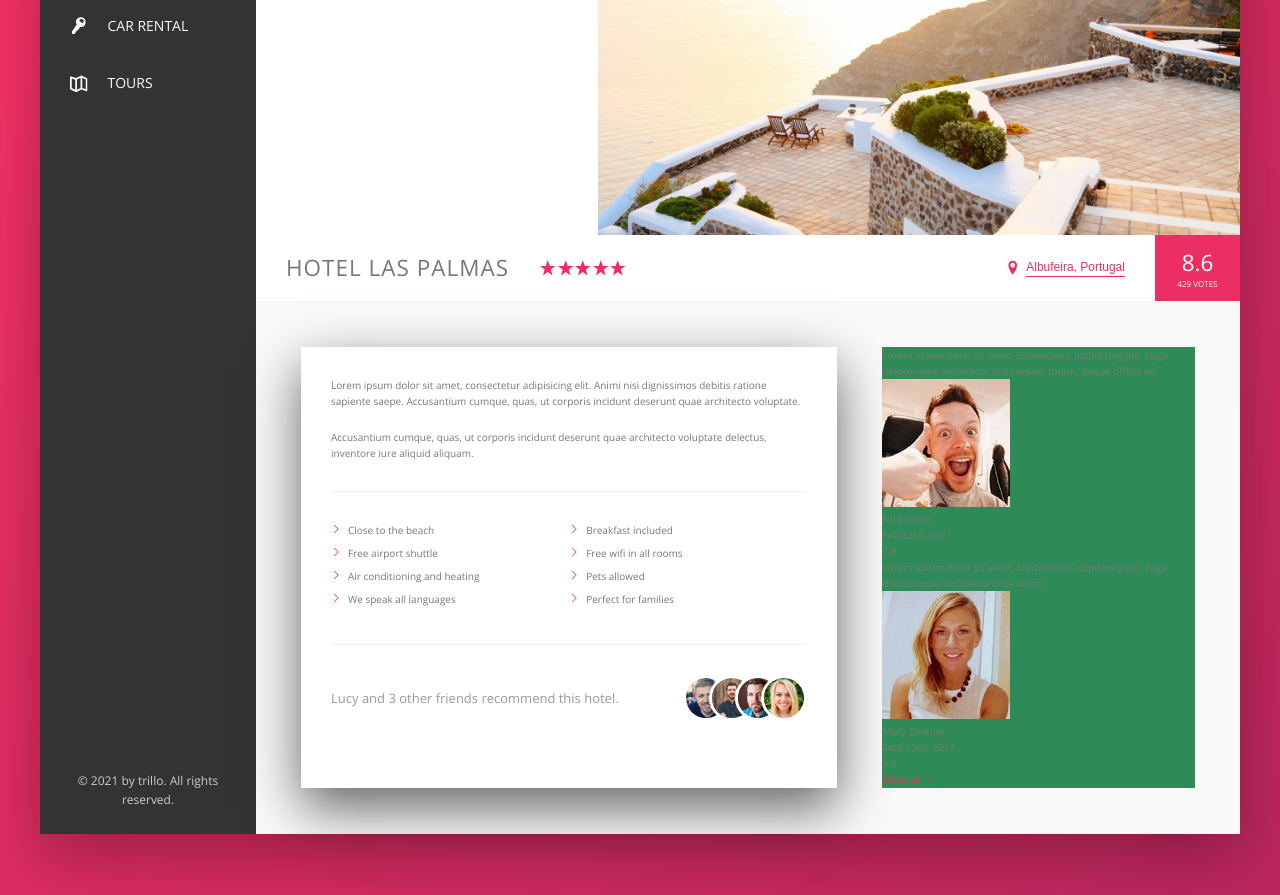
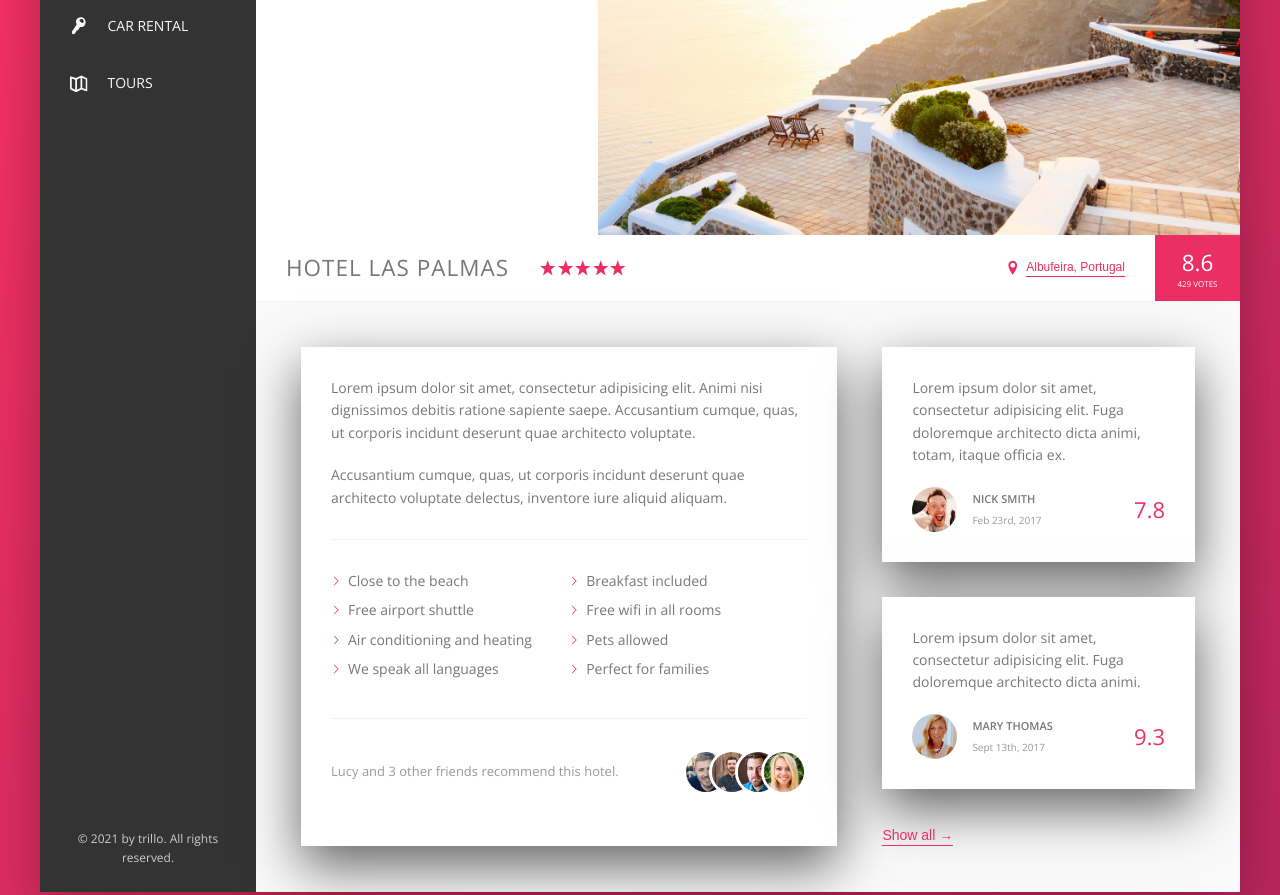
Before and after one commit to jhartcodes/Trillio-Web-App, a website: page index.html in a window 1280 px wide. Shown: the part 300-1195 px from the top of the page. Drawn offline with nearby package versions, Linux system fonts and the light colour scheme.

Commit message:
styled the reviews section need to add quotations still

```diff
--- a/sass/_components.scss
+++ b/sass/_components.scss
@@ -284,8 +284,16 @@
 	cursor: pointer;
 	transition: 0.2s;
 
+	& span {
+		margin-left: 3px;
+	}
+
 	&:hover {
 		color: var(--color-grey-dark-1);
+
+		span {
+			margin-left: 8px;
+		}
 	}
 
 	//infinite required so click effect happens more than once
@@ -380,3 +388,61 @@
 		}
 	}
 }
+////////////////////////////////////////
+// REVIEWS
+.review {
+	background-color: #fff;
+	box-shadow: var(--shadow-light);
+	padding: 3rem;
+	margin-bottom: 3.5rem;
+	position: relative;
+
+	@media only screen and (max-width: $bp-medium) {
+		padding: 2rem;
+		margin-bottom: 3rem;
+	}
+
+	&__text {
+		margin-bottom: 2rem;
+		z-index: 10;
+		position: relative;
+	}
+
+	&__user {
+		display: flex;
+		align-items: center;
+	}
+
+	&__photo {
+		height: 4.5rem;
+		width: 4.5rem;
+		border-radius: 50%;
+		margin-right: 1.5rem;
+	}
+
+	&__user-box {
+		margin-right: auto;
+	}
+
+	&__user-name {
+		font-size: 1.1rem;
+		font-weight: 600;
+		text-transform: uppercase;
+		margin-bottom: 0.4rem;
+	}
+
+	&__user-date {
+		font-size: 1rem;
+		color: var(--color-grey-dark-3);
+	}
+
+	&__rating {
+		color: var(--color-primary);
+		font-size: 2.2rem;
+		font-weight: 300;
+	}
+
+	&::before {
+		content: '\201C';
+	}
+}
--- a/sass/_layout.scss
+++ b/sass/_layout.scss
@@ -37,6 +37,7 @@
 }
 
 .detail {
+	font-size: 1.4rem;
 	display: flex;
 	padding: 4.5rem;
 	background-color: var(--color-grey-light-1);
@@ -52,6 +53,5 @@
 }
 
 .user-reviews {
-	background-color: seagreen;
 	flex: 1;
 }
```
Also changed, not shown: index.html (+2 -1 lines), sass/main.css, 1 other file.
